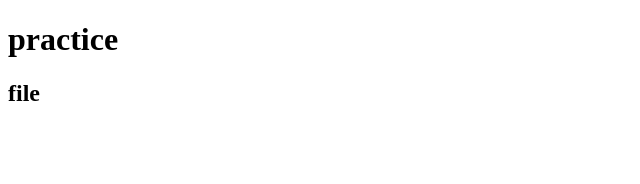
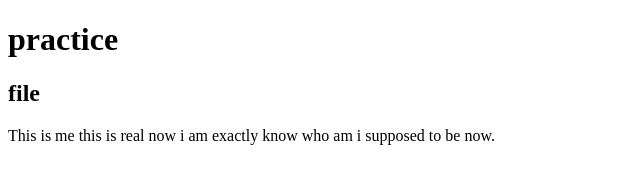
Before and after one commit to ajleira11/newRepoTake2, a plain HTML site: page index.html in a window 1280 px wide. Shown: the whole page, without its empty margins (0-640 px from the left). Drawn offline with Linux system fonts and the light colour scheme.

Commit message:
add message <p>

```diff
--- a/index.html
+++ b/index.html
@@ -8,5 +8,8 @@
   <body>
     <h1>practice</h1>
     <h2>file</h2>
+    <p>
+      This is me this is real now i am exactly know who am i supposed to be now.
+    </p>
   </body>
 </html>
```
